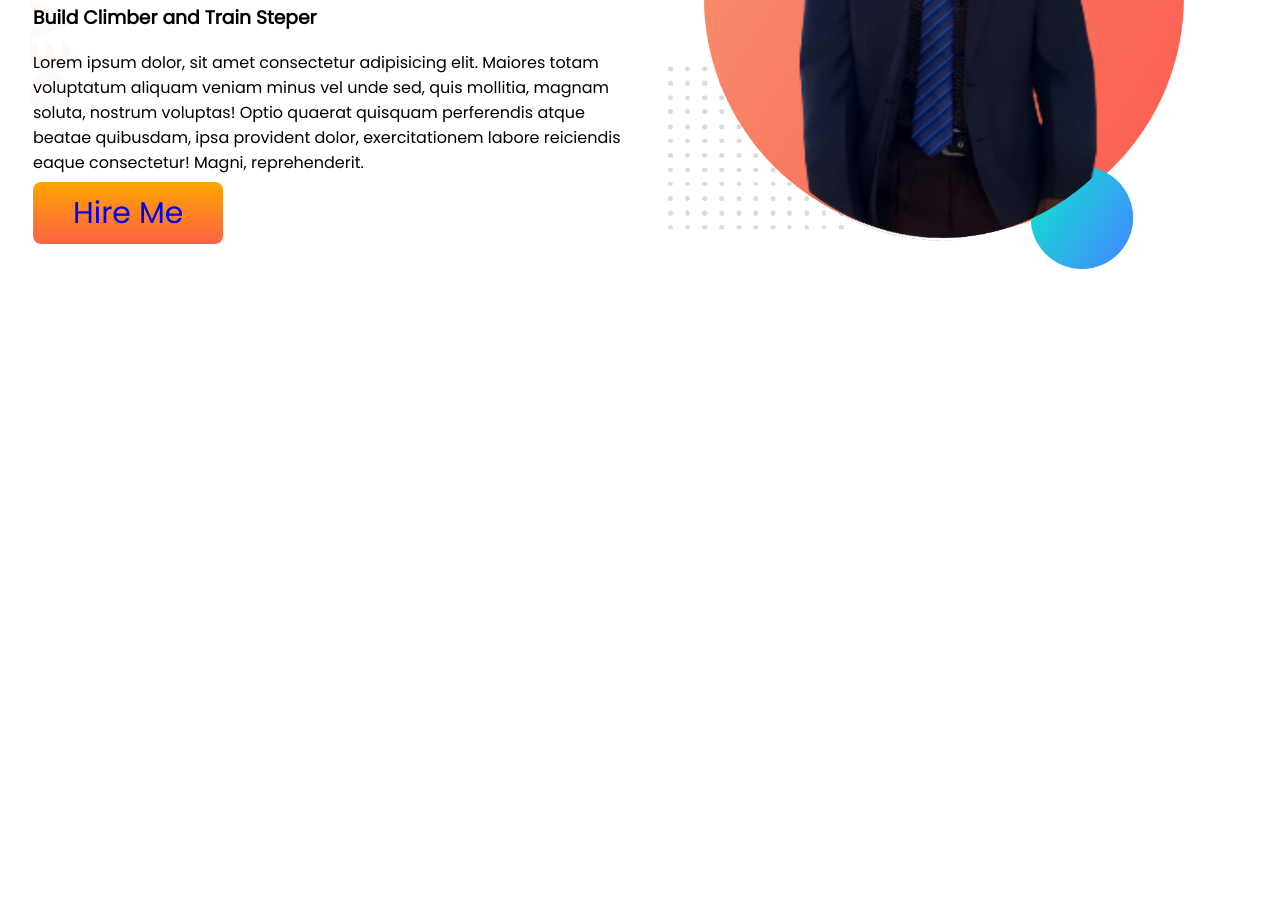
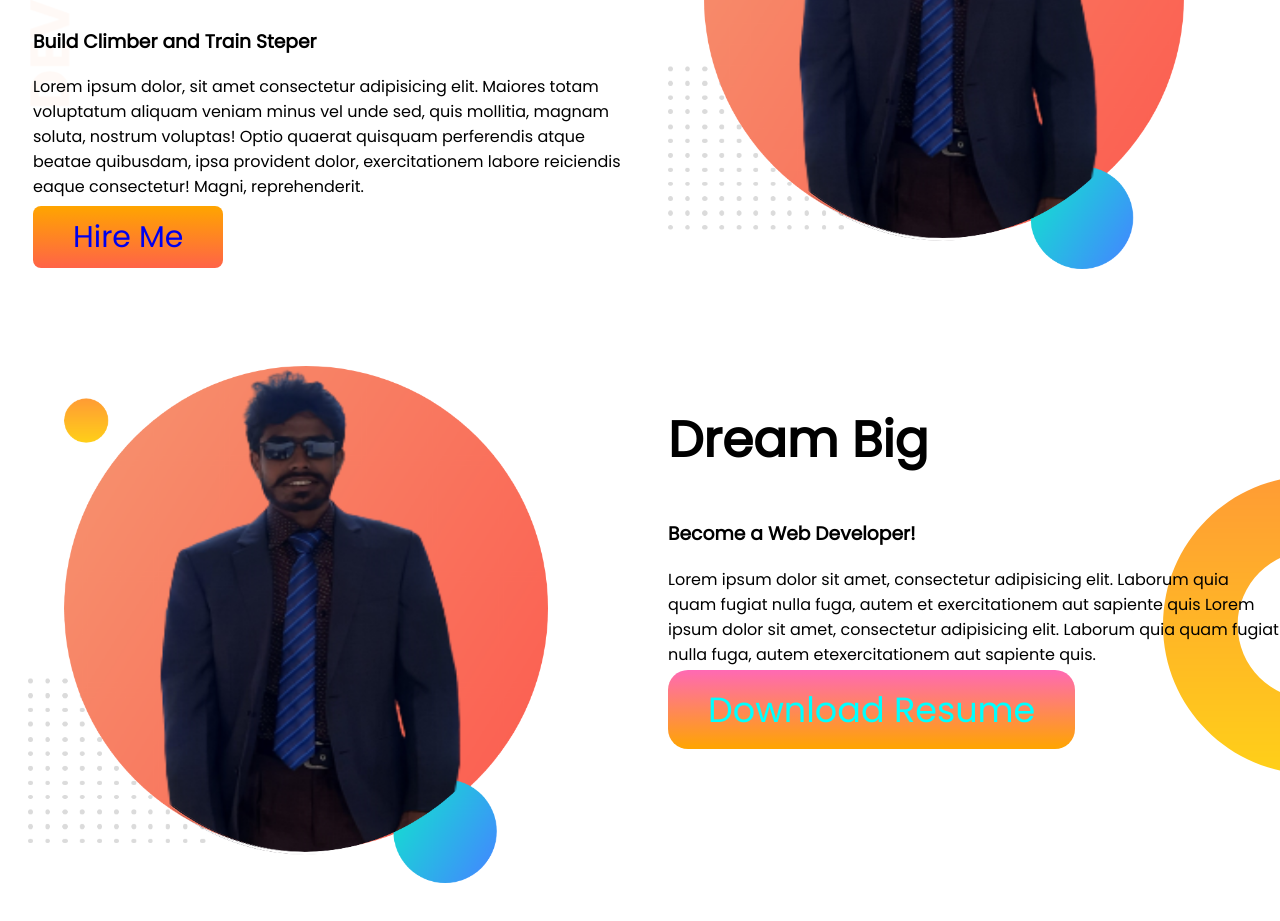
Before and after one commit to rasadul-rashed/developer-portfolio, a plain HTML site: page index.html in a window 1280 px wide. Shown: the part 253-1174 px from the top of the page. Before the commit the page ends 800 px from the top, so only its background shows below. Drawn offline with Linux system fonts and the light colour scheme.

Commit message:
dream big added

```diff
--- a/index.html
+++ b/index.html
@@ -13,7 +13,7 @@
 </head>
 
 <body>
-    <div class="container">
+    <section class="container">
         <div class="half_width">
             <h1>Welcome To</h1>
             <h1><span class="title_rashed">Rasadul Rashed</span> World!</h1>
@@ -29,7 +29,20 @@
         <div class="half_width">
             <img src="images/my-bg.png" alt="">
         </div>
-    </div>
+    </section>
+    <section class="dream_big">
+        <div class="half_width">
+            <img src="images/my-bg.png" alt="">
+        </div>
+        <div class="half_width">
+            <h1>Dream Big</h1>
+            <h3>Become a Web Developer!</h3>
+            <p>Lorem ipsum dolor sit amet, consectetur adipisicing elit. Laborum quia quam fugiat nulla fuga, autem et
+                exercitationem aut sapiente quis Lorem ipsum dolor sit amet, consectetur adipisicing elit. Laborum quia
+                quam fugiat nulla fuga, autem etexercitationem aut sapiente quis.</p>
+            <a class="download_resume" target="_blank" href="">Download Resume</a>
+        </div>
+    </section>
 </body>
 
 </html>
--- a/style.css
+++ b/style.css
@@ -8,12 +8,16 @@ h1 {
     font-size: 50px;
 }
 
+section {
+    display: flex;
+    margin-bottom: 80px;
+}
+
 .title_rashed {
     color: orange;
 }
 
 .container {
-    display: flex;
     background-image: url(images/top-banner.png);
     background-repeat: no-repeat;
     padding: 5px;
@@ -43,3 +47,23 @@ h1 {
     color: aqua;
     border-radius: 12px;
 }
+
+.download_resume {
+    color: cyan;
+    background-image: linear-gradient(hotpink, orange);
+    padding: 15px 40px;
+    text-decoration: none;
+    font-size: 35px;
+    border-radius: 20px;
+}
+
+.download_resume:hover {
+    background-image: linear-gradient(orange, hotpink);
+    color: Aqua;
+}
+
+.dream_big {
+    background-image: url(images/dream-bg.png);
+    background-repeat: no-repeat;
+    background-position: right;
+}
```
Also changed, not shown: images/dream-bg.png (added).
